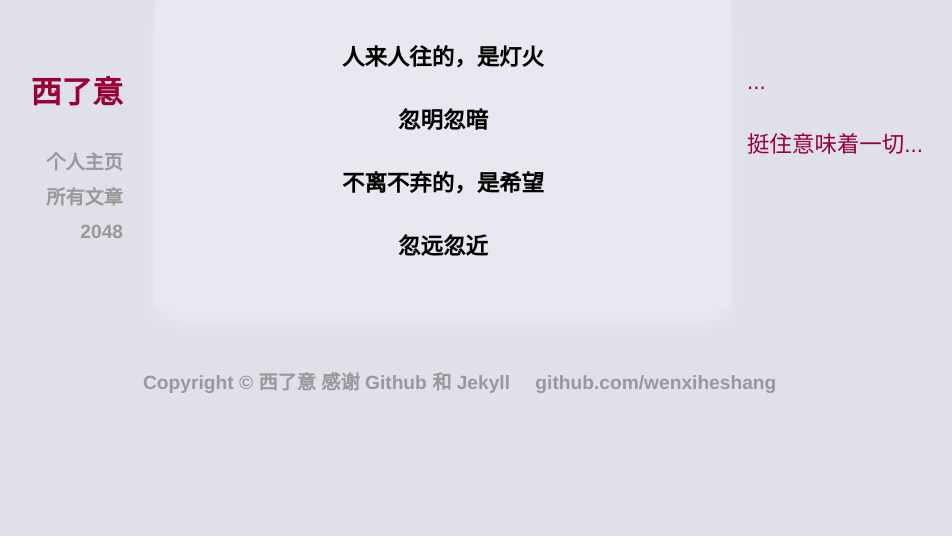
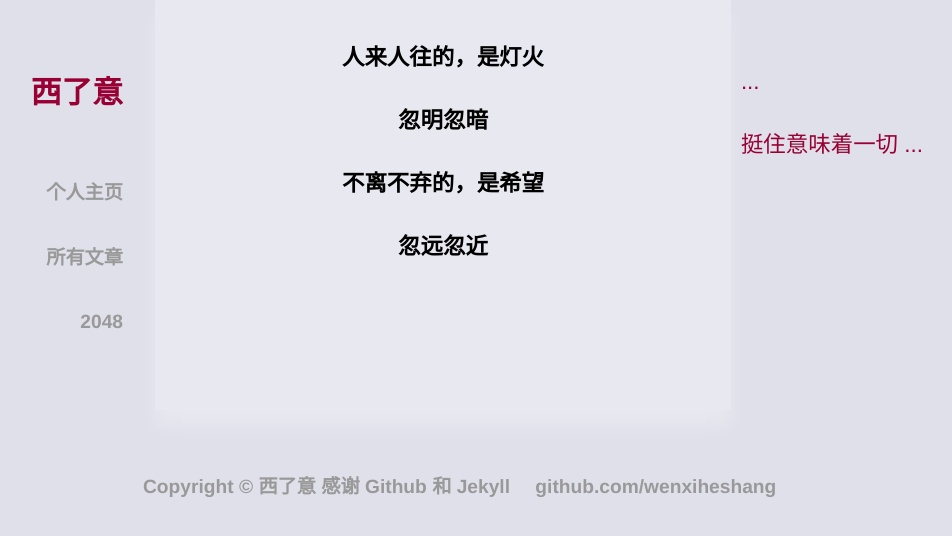
Before and after one commit to xxleyi/xxleyi.github.io, a Jekyll site: the page built from index.html, in a window 1280 px wide. Shown: the top 536 px of the page, without its empty margins (197-1149 px from the left). Built offline with Jekyll 4.4.1, drawn with Linux system fonts in a browser that asks for light colours.

Commit message:
refine layout of index page

```diff
--- a/_layouts/default.html
+++ b/_layouts/default.html
@@ -12,14 +12,17 @@
 				<h1>西了意</h1>
 	    		<ul>
 	        		<li><a href="/">个人主页</a></li>
+							<br />
 	        		<li><a href="/blog">所有文章</a></li>
+							<br />
 	        		<!-- <li><a href="/resume/个人简历刘西民.pdf">个人简历</a></li> -->
+							<!-- <br /> -->
 	        		<li><a href="/2048">2048</a></li>
 	    		</ul>
 			</nav>
 			<aside>
 				<h3>...</h3>
-				<h3>挺住意味着一切... </h3>
+				<h3>挺住意味着一切 ... </h3>
 			</aside>
 			<main>
 
--- a/css/main.css
+++ b/css/main.css
@@ -64,7 +64,7 @@ footer li{
   margin-left: 20px;
 }
 nav li{
-    /*margin-right: 20px;*/
+    margin-top: 30px;
     float: right;
     clear: both;
 }
@@ -90,7 +90,7 @@ p {
 }
 
 #posts li{
-  margin-top: 12px;
+  margin-top: 20px;
   margin-left: 30px;
 }
 
--- a/index.html
+++ b/index.html
@@ -7,4 +7,7 @@
 <h3>忽明忽暗</h3>
 <h3>不离不弃的，是希望</h3>
 <h3>忽远忽近</h3>
+<br />
+<br />
+<br />
 </div>
```
